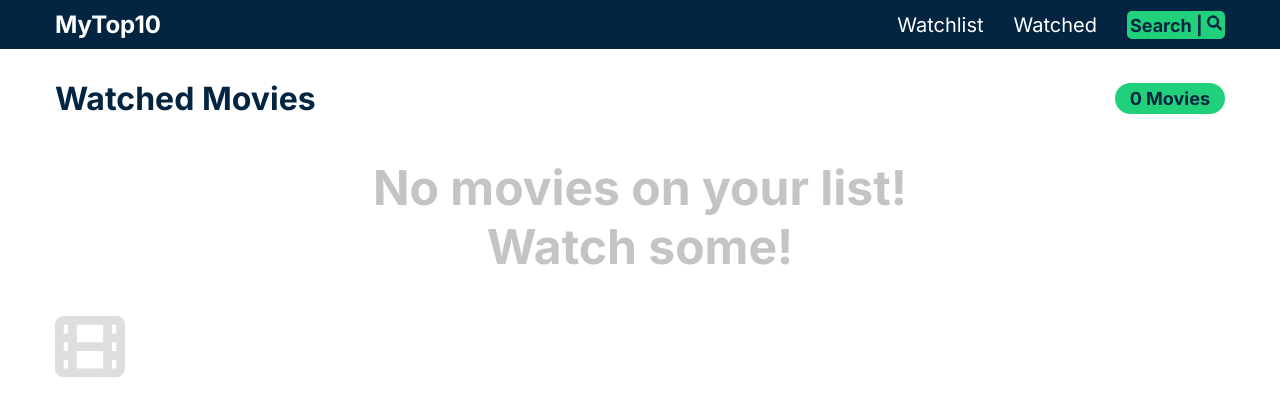
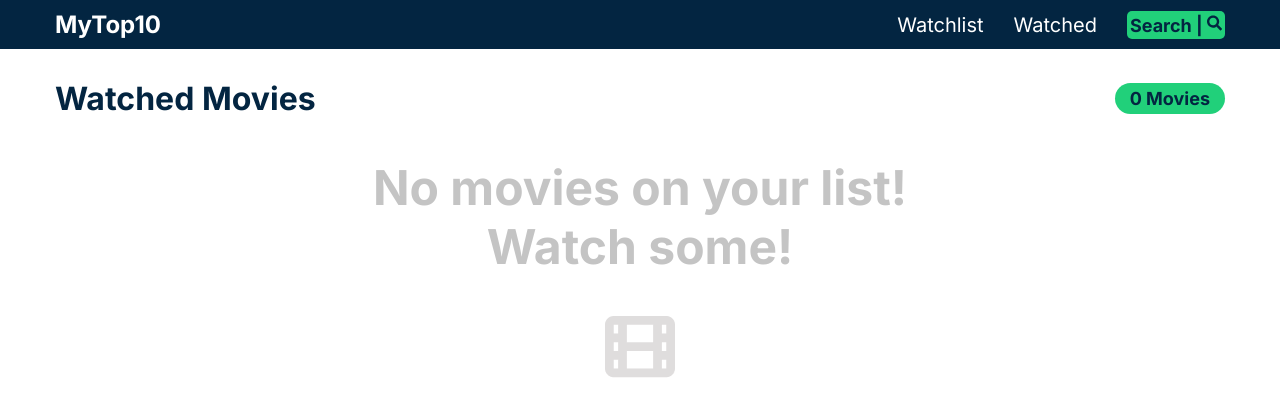
Before and after one commit to overgrownFudge/movie-watchlist, a React (Create React App) app: page /watched in a window 1280 px wide. Shown: the top 416 px of the page. Built offline with nearby package versions, Linux system fonts and the light colour scheme.

Commit message:
added class to parent div

```diff
--- a/src/main/WatchedMovies.js
+++ b/src/main/WatchedMovies.js
@@ -25,14 +25,14 @@ export default function Watched() {
             ))}
           </div>
         ) : (
-          <>
+          <div className="no-movies">
 
 
 
 
 <h2 className="no-movies">No movies on your list! <br/> Watch some!</h2>
-<img className='no-movies-img' src= {exploreIcon} alt= 'No movies' />
-          </>
+<img src= {exploreIcon} alt= 'No movies' />
+          </div>
         )}
       </div>
     </div>
```
